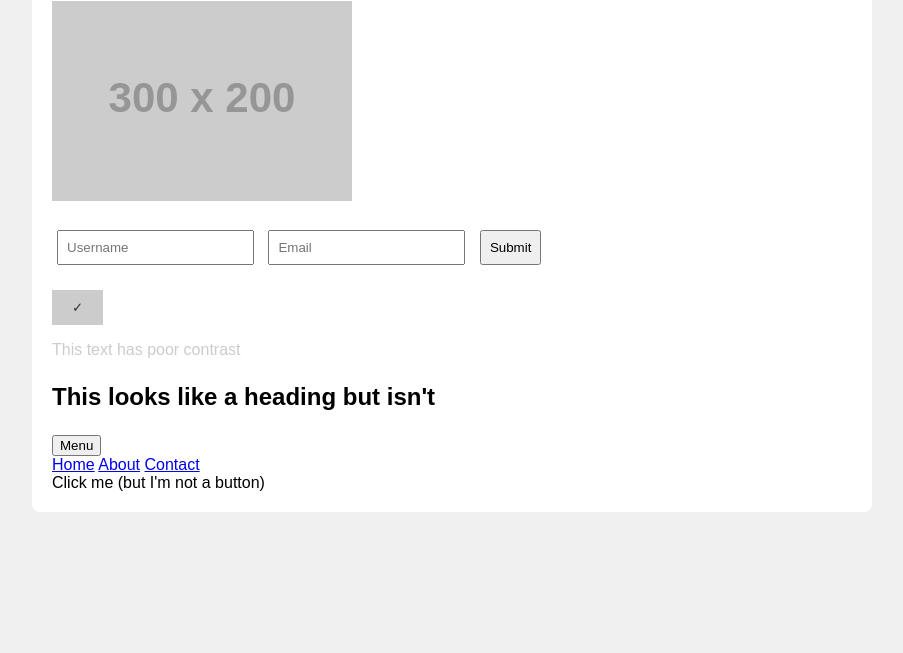
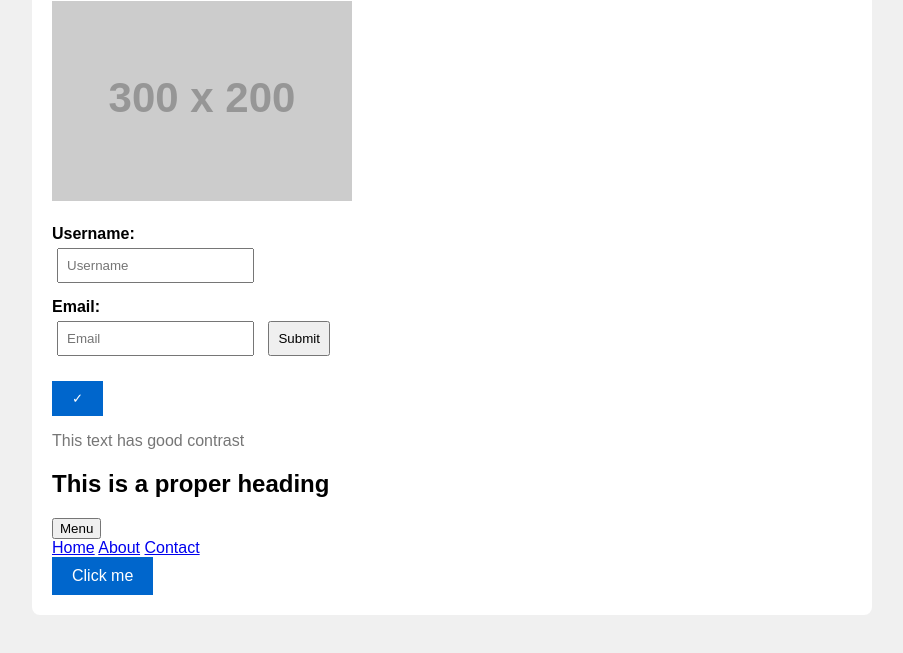
Before and after one commit to rejeesh-tryzens/accesslint, a website: page test.html in a window 1280 px wide. Both pictures are taken after a click on the button "Menu". Shown: the part 119-772 px from the top of the page, without its empty margins (188-1091 px from the left). Drawn offline with Linux system fonts and the light colour scheme; placeholder pictures from the web are drawn by us.

Commit message:
fix(a11y): Fix accessibility issues in test.html

```diff
--- a/test.html
+++ b/test.html
@@ -18,8 +18,8 @@
             border-radius: 8px;
         }
         .button {
-            background-color: #ccc;
-            color: #333;
+            background-color: #0066cc;
+            color: #ffffff;
             padding: 10px 20px;
             border: none;
             cursor: pointer;
@@ -34,59 +34,95 @@
             padding: 8px;
             margin: 5px;
         }
+        label {
+            display: block;
+            margin-top: 10px;
+            font-weight: bold;
+        }
+        .skip-link {
+            position: absolute;
+            top: -40px;
+            left: 0;
+            background: #000;
+            color: #fff;
+            padding: 8px;
+            text-decoration: none;
+            z-index: 100;
+        }
+        .skip-link:focus {
+            top: 0;
+        }
+        .clickable-button {
+            background-color: #0066cc;
+            color: #ffffff;
+            padding: 10px 20px;
+            border: none;
+            cursor: pointer;
+            font-size: 16px;
+        }
     </style>
 </head>
 <body>
-    <div class="container">
+    <a href="#main-content" class="skip-link">Skip to main content</a>
+    <div class="container" id="main-content">
         <h1>Accessibility Test Page</h1>
 
-        <!-- Missing alt text -->
+        <!-- Fixed: Added alt text -->
         <div class="image-container">
-            <img src="https://via.placeholder.com/300x200" />
+            <img src="https://via.placeholder.com/300x200" alt="Placeholder image showing a 300 by 200 pixel gray rectangle" />
         </div>
 
-        <!-- Form without proper labels -->
+        <!-- Fixed: Form with proper labels -->
         <form>
-            <input type="text" name="username" placeholder="Username" />
-            <input type="email" name="email" placeholder="Email" />
+            <label for="username">Username:</label>
+            <input type="text" id="username" name="username" placeholder="Username" />
+
+            <label for="email">Email:</label>
+            <input type="email" id="email" name="email" placeholder="Email" />
+
             <input type="submit" value="Submit" />
         </form>
 
-        <!-- Button without accessible text -->
+        <!-- Fixed: Button with accessible text and aria-label -->
         <div>
-            <button class="button" onclick="alert('Clicked')">
-                <span class="icon">✓</span>
+            <button class="button" onclick="alert('Clicked')" aria-label="Confirm selection">
+                <span class="icon" aria-hidden="true">✓</span>
             </button>
         </div>
 
-        <!-- Poor color contrast -->
-        <p style="color: #ccc;">This text has poor contrast</p>
+        <!-- Fixed: Improved color contrast -->
+        <p style="color: #767676;">This text has good contrast</p>
 
-        <!-- Missing heading structure -->
+        <!-- Fixed: Proper heading structure -->
         <div>
-            <p style="font-size: 24px; font-weight: bold;">This looks like a heading but isn't</p>
+            <h2>This is a proper heading</h2>
         </div>
 
-        <!-- Missing ARIA labels -->
+        <!-- Fixed: Added ARIA attributes and semantic nav element -->
         <div>
-            <button onclick="toggleMenu()">Menu</button>
-            <div id="menu" style="display: none;">
+            <button onclick="toggleMenu()" aria-expanded="false" aria-controls="menu" aria-label="Toggle navigation menu">Menu</button>
+            <nav id="menu" style="display: none;" aria-hidden="true" aria-label="Main navigation">
                 <a href="#home">Home</a>
                 <a href="#about">About</a>
                 <a href="#contact">Contact</a>
-            </div>
+            </nav>
         </div>
 
-        <!-- Non-semantic HTML -->
-        <div onclick="handleClick()" style="cursor: pointer;">
-            Click me (but I'm not a button)
-        </div>
+        <!-- Fixed: Semantic button instead of div -->
+        <button onclick="handleClick()" class="clickable-button">
+            Click me
+        </button>
     </div>
 
     <script>
         function toggleMenu() {
             const menu = document.getElementById('menu');
-            menu.style.display = menu.style.display === 'none' ? 'block' : 'none';
+            const button = document.querySelector('[aria-controls="menu"]');
+            const isExpanded = button.getAttribute('aria-expanded') === 'true';
+
+            menu.style.display = isExpanded ? 'none' : 'block';
+            menu.setAttribute('aria-hidden', isExpanded);
+            button.setAttribute('aria-expanded', !isExpanded);
         }
 
         function handleClick() {
```
